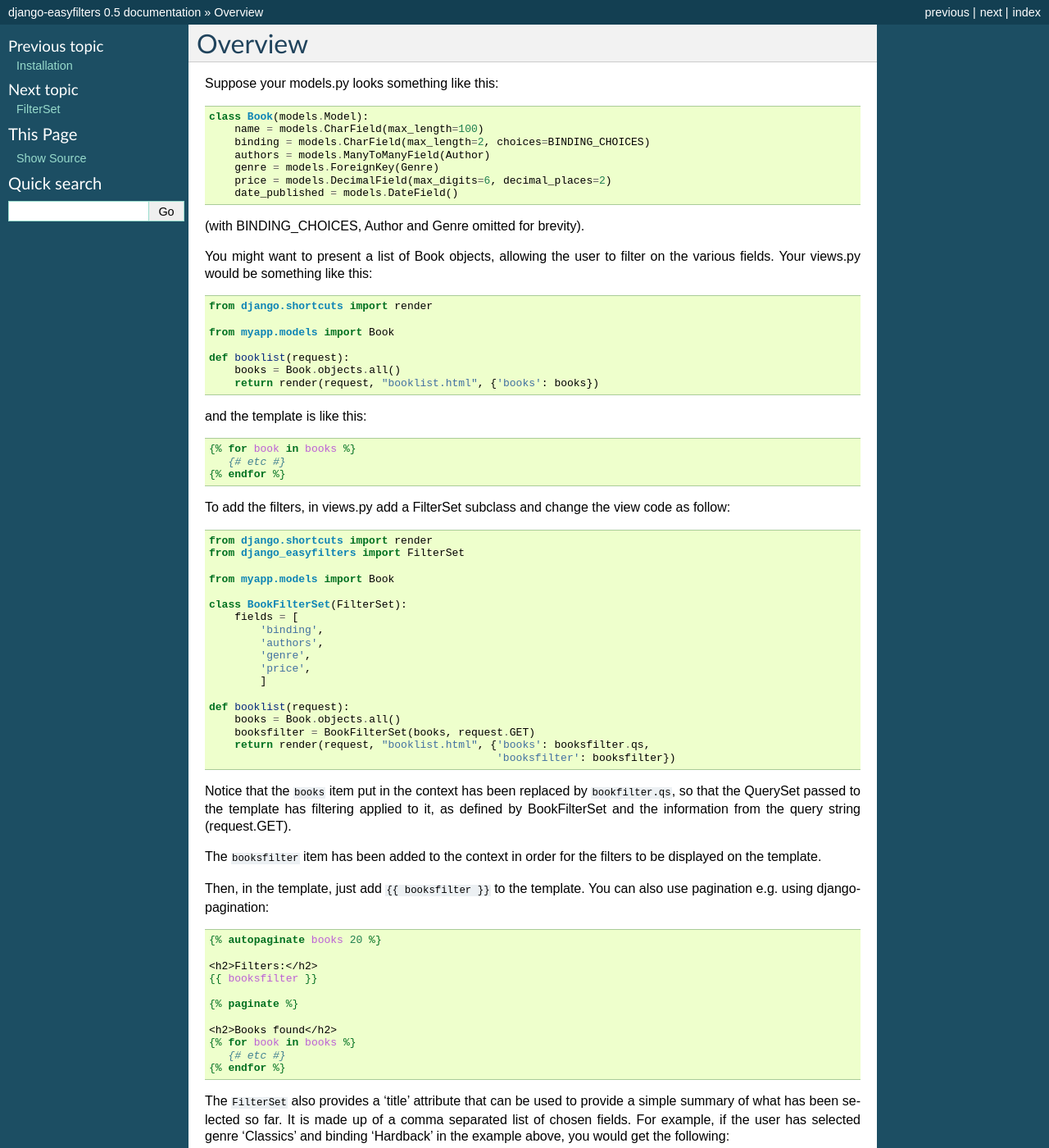
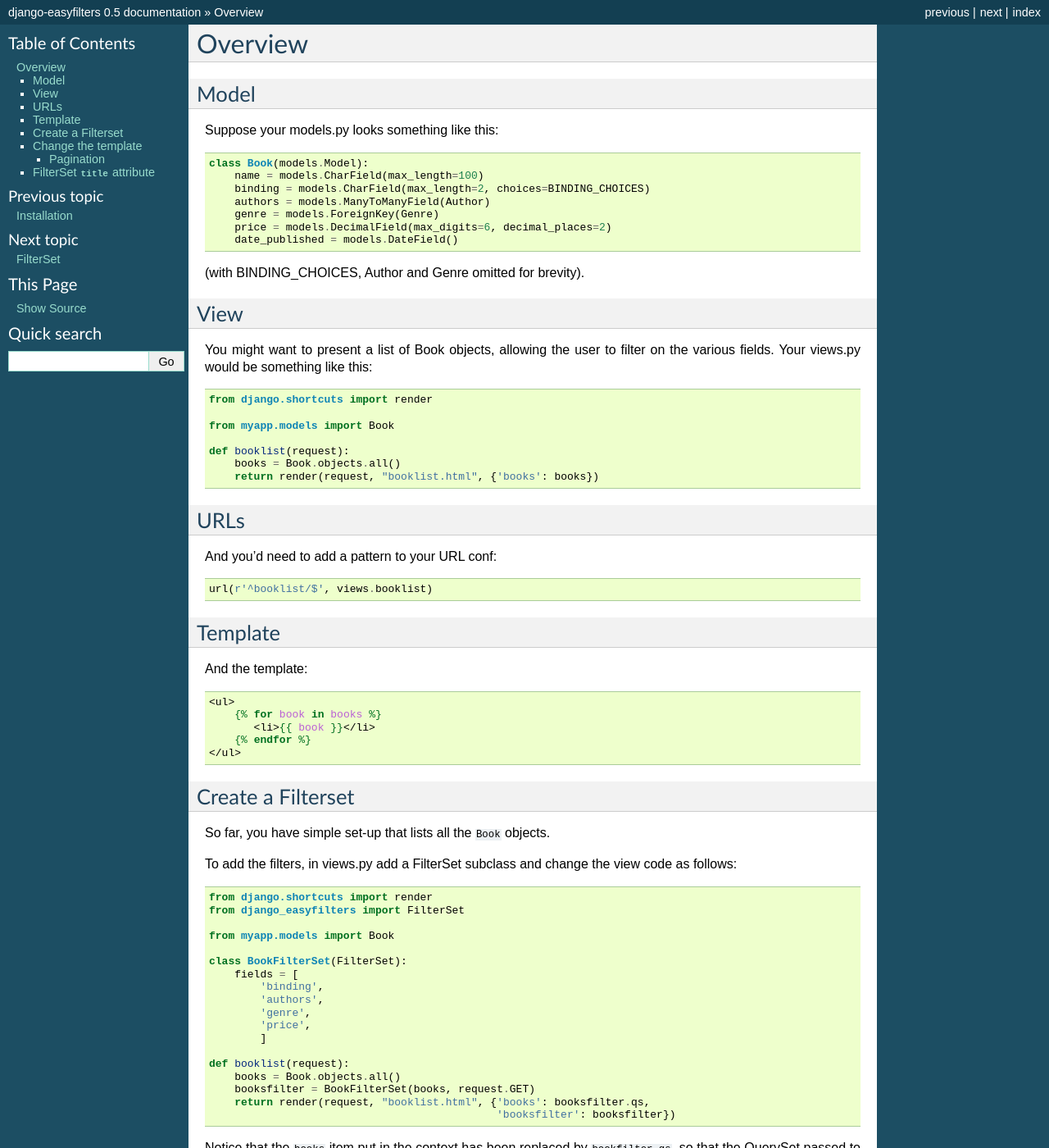
Before and after one commit to ionelmc/django-easyfilters, a Sphinx documentation site: the page built from docs/overview.rst, in a window 1280 px wide and 1400 px high. Shown: the whole window at 82% size. Built offline with Sphinx 7.4.7, drawn with Linux system fonts in a browser that asks for light colours; some of the changed text lies outside the part shown.

Commit message:
docs changes

```diff
--- a/docs/overview.rst
+++ b/docs/overview.rst
@@ -1,6 +1,9 @@
 ========
 Overview
 ========
+
+Model
+-----
 
 Suppose your models.py looks something like this:
 
@@ -16,6 +19,9 @@ Suppose your models.py looks something like this:
 
 (with BINDING_CHOICES, Author and Genre omitted for brevity).
 
+View
+----
+
 You might want to present a list of Book objects, allowing the user to filter on
 the various fields. Your views.py would be something like this:
 
@@ -29,16 +35,35 @@ the various fields. Your views.py would be something like this:
         books = Book.objects.all()
         return render(request, "booklist.html", {'books': books})
 
-and the template is like this:
+URLs
+----
+
+And you'd need to add a pattern to your URL conf:
+
+.. code-block:: python
+
+    url(r'^booklist/$', views.booklist)
+
+Template
+--------
+
+And the template:
 
 .. code-block:: django
 
-    {% for book in books %}
-       {# etc #}
-    {% endfor %}
+    <ul>
+        {% for book in books %}
+           <li>{{ book }}</li>
+        {% endfor %}
+    </ul>
+
+Create a Filterset
+------------------
+
+So far, you have simple set-up that lists all the ``Book`` objects.
 
 To add the filters, in views.py add a FilterSet subclass and change the view
-code as follow:
+code as follows:
 
 .. code-block:: python
 
@@ -69,27 +94,52 @@ string (request.GET).
 The ``booksfilter`` item has been added to the context in order for the filters
 to be displayed on the template.
 
-Then, in the template, just add ``{{ booksfilter }}`` to the template.
-You can also use pagination e.g. using django-pagination:
+Change the template
+-------------------
+
+Just add ``{{ booksfilter }}`` to the template:
 
 .. code-block:: django
 
+    {{ booksfilter }}
+
+    <ul>
+        {% for book in books %}
+           <li>{{ book }}</li>
+        {% endfor %}
+    </ul>
+
+
+Pagination
+^^^^^^^^^^
+
+You can also use pagination, for example using `django-pagination <https://pypi.python.org/pypi/django-pagination/>`_:
+
+.. code-block:: django
+
+    {% load pagination_tags %}
+
     {% autopaginate books 20 %}
 
-    <h2>Filters:</h2>
     {{ booksfilter }}
 
     {% paginate %}
 
-    <h2>Books found</h2>
-    {% for book in books %}
-       {# etc #}
-    {% endfor %}
+    <ul>
+        {% for book in books %}
+           <li>{{ book }}</li>
+        {% endfor %}
+    </ul>
+
+
+FilterSet ``title`` attribute
+-----------------------------
 
 The ``FilterSet`` also provides a 'title' attribute that can be used to provide
-a simple summary of what has been selected so far. It is made up of a comma
-separated list of chosen fields. For example, if the user has selected genre
-'Classics' and binding 'Hardback' in the example above, you would get the following::
+a simple summary of what filters are currently being applied. It is made up of a
+comma-separated list of chosen fields. For example, if the user has selected
+genre 'Classics' and binding 'Hardback' in the example above, you would get the
+following::
 
     >>> books = Book.objects.all()
     >>> booksfilter = BookFilterSet(books, request.GET)
```
Also changed, not shown: docs/install.rst (+8 -0 lines).
